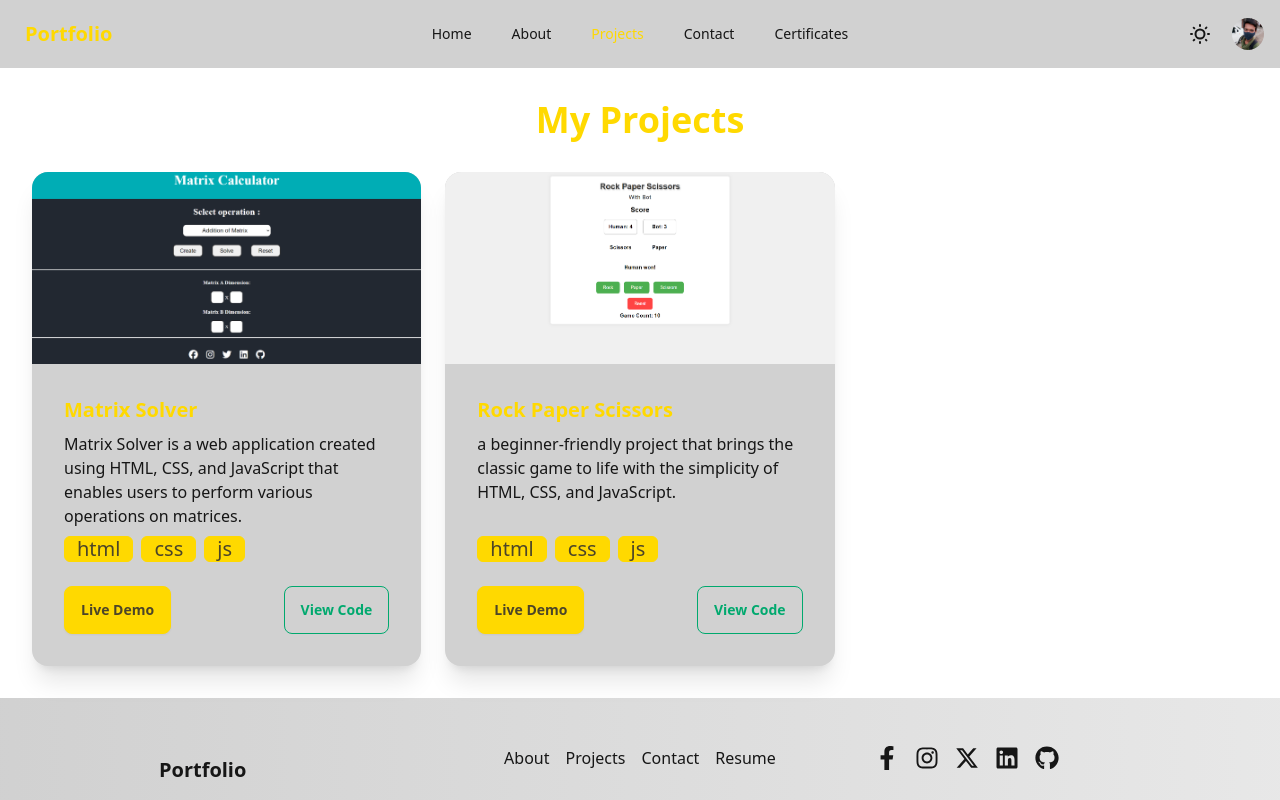
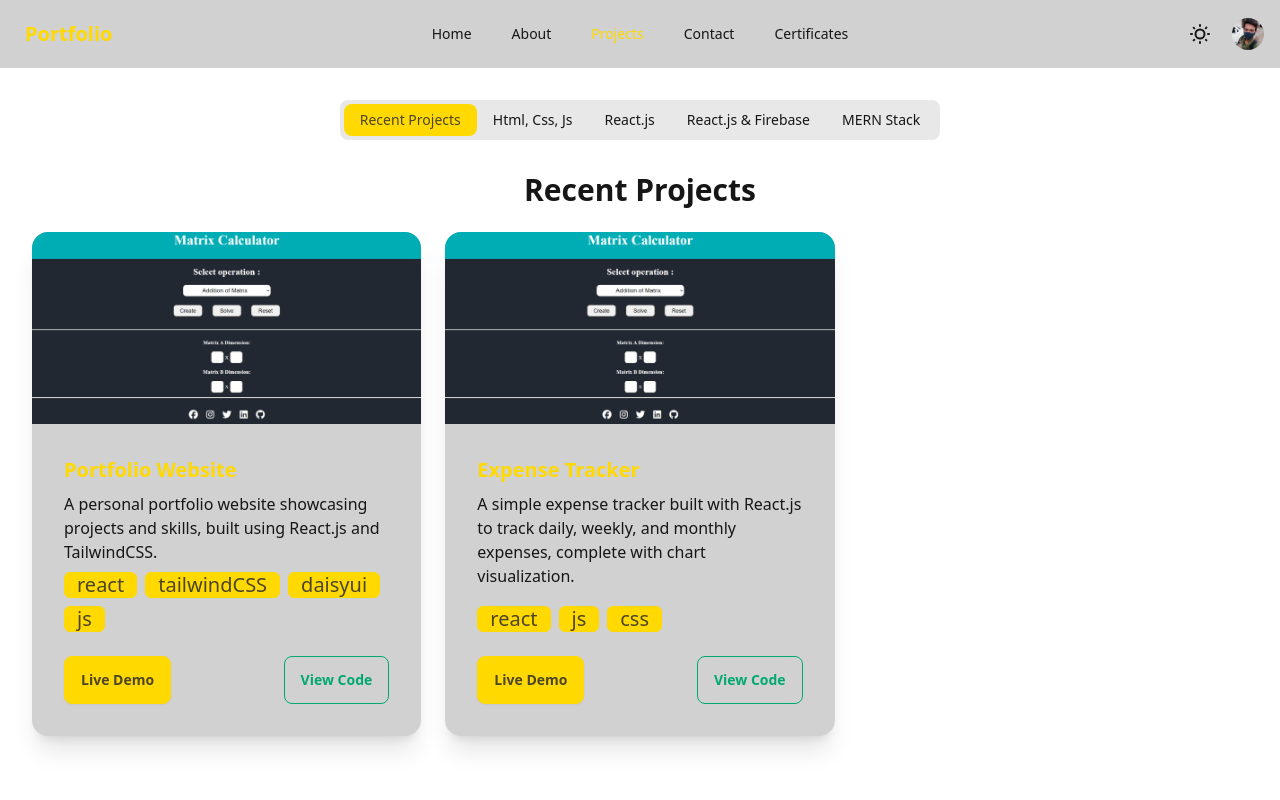
Before and after one commit to devmulkalwar/portfolio, a React (Vite) app: page /projects in a window 1280 px wide. Shown: the top 800 px of the page. Built offline with nearby package versions, Linux system fonts and the light colour scheme.

Commit message:
projects section modified

```diff
--- /dev/null
+++ b/src/Components/CertificateCard.jsx
@@ -0,0 +1,25 @@
+import React from 'react';
+
+const CertificateCard = ({ certificate }) => {
+  return (
+    <div className="card w-full bg-base-200 shadow-xl">
+      <figure>
+        <img className="h-48 object-cover w-full" src={certificate.image} alt={certificate.name} />
+      </figure>
+      <div className="card-body flex flex-col justify-between">
+        <h2 className="card-title">{certificate.name}</h2>
+        <div className="card-actions justify-end">
+          <button
+            className="btn btn-primary"
+            onClick={() => window.open(certificate.image, '_blank')}
+            download
+          >
+            Download Certificate
+          </button>
+        </div>
+      </div>
+    </div>
+  );
+};
+
+export default CertificateCard;
--- a/src/Components/Footer.jsx
+++ b/src/Components/Footer.jsx
@@ -3,10 +3,10 @@ import { socialLinks } from "../data/socialLinks"; // Make sure socialLinks is p
 
 const Footer = () => {
   return (
-    <div className="flex flex-col w-full py-12 bg-gradient-to-r from-base-300 to-base-200">
-      <div className="grid grid-cols-1 md:grid-cols-3 gap-8 text-center">
+    <div className="flex flex-col w-full py-4 bg-gradient-to-r from-base-300 to-base-200">
+      <div className="grid grid-cols-1 md:grid-cols-3 gap-8 text-center justify-center items-center">
         {/* Logo Section */}
-        <div className="flex justify-center ">
+        <div className="flex justify-center items-center ">
           <Link
             to="/"
             className="btn btn-ghost text-xl font-bold text-base-content"
@@ -16,7 +16,7 @@ const Footer = () => {
         </div>
 
         {/* Navigation Links */}
-        <div className="flex flex-col md:flex-row justify-center gap-4">
+        <div className="flex flex-col gap-4 md:flex-row justify-center ">
           <Link
             to="/about"
             className="link link-hover transition duration-300 ease-in-out transform hover:scale-105"
@@ -36,15 +36,15 @@ const Footer = () => {
             Contact
           </Link>
           <Link
-            to="/resume"
+            to="/certificates"
             className="link link-hover transition duration-300 ease-in-out transform hover:scale-105"
           >
-            Resume
+           Certificates
           </Link>
         </div>
 
         {/* Social Media Links */}
-        <div className="flex justify-center md:justify-start space-x-4 mt-4 md:mt-0">
+        <div className="flex justify-center items-center gap-4">
           {socialLinks.map((socialLink, index) => (
             <a
               key={index}
--- a/src/Pages/Certificates.jsx
+++ b/src/Pages/Certificates.jsx
@@ -1,9 +1,18 @@
-import React from 'react'
+import React from 'react';
+import { certificates } from '../data/certificates';// Assuming you have the certificates data in this file
+import CertificateCard from '../Components/CertificateCard';
 
 const Certificates = () => {
   return (
-    <div>Certificates</div>
-  )
-}
+    <div className="container mx-auto px-4 py-8">
+      <h1 className="text-3xl font-bold text-center mb-8">My Certificates</h1>
+      <div className="grid grid-cols-1 sm:grid-cols-2 md:grid-cols-3 lg:grid-cols-4 gap-6">
+        {certificates.map((certificate, index) => (
+          <CertificateCard key={index} certificate={certificate} />
+        ))}
+      </div>
+    </div>
+  );
+};
 
-export default Certificates
+export default Certificates;
--- a/src/Pages/Contact.jsx
+++ b/src/Pages/Contact.jsx
@@ -135,7 +135,7 @@ const Contact = () => {
               required
               className="textarea textarea-bordered resize-none focus:outline-none focus:ring-2 focus:ring-primary focus:border-transparent"
               placeholder="Your Message"
-              rows="4" // Fixed height
+              rows="3" // Fixed height
             />
           </div>
 
--- a/src/Pages/Projects.jsx
+++ b/src/Pages/Projects.jsx
@@ -1,15 +1,41 @@
-import React from 'react';
+import React, { useState } from 'react';
 import { projects } from '../data/projects';
 import ProjectCard from '../Components/ProjectCard';
 
 const Projects = () => {
+  // State to manage the active tab
+  const [activeTab, setActiveTab] = useState(projects[0].projectCategory); // Default to the first category
+
+  // Handler to switch tabs
+  const handleTabChange = (category) => {
+    setActiveTab(category);
+  };
+
   return (
-    <div className="flex flex-grow flex-col justify-center items-center mx-8  py-8">
-      <h1 className="text-4xl font-bold text-center text-primary mb-8">My Projects</h1>
+    <div className="flex flex-grow flex-col justify-center items-center mx-8 py-8">
+      {/* Tabs for project categories */}
+      <div className="tabs tabs-boxed mb-8">
+        {projects.map((category, index) => (
+          <a
+            key={index}
+            className={`tab ${activeTab === category.projectCategory ? 'tab-active' : ''}`}
+            onClick={() => handleTabChange(category.projectCategory)}
+          >
+            {category.projectCategory}
+          </a>
+        ))}
+      </div>
+
+      {/* Render projects based on the active tab */}
+      {projects
+        .filter((category) => category.projectCategory === activeTab)
+        .map((filteredCategory, index) => (
+          <div key={index} className="mb-16 w-full">
+            <h2 className="text-3xl font-semibold text-center  mb-6">{filteredCategory.projectCategory}</h2>
             <div className="grid grid-cols-1 md:grid-cols-2 lg:grid-cols-3 gap-6">
-        {projects.map((project, index) => (
+              {filteredCategory.categoryProjects.map((project, projectIndex) => (
                 <ProjectCard
-            key={index}
+                  key={projectIndex}
                   title={project.title}
                   description={project.description}
                   image={project.image}
@@ -20,6 +46,8 @@ const Projects = () => {
               ))}
             </div>
           </div>
+        ))}
+    </div>
   );
 };
 
--- /dev/null
+++ b/src/data/certificates.js
@@ -0,0 +1,22 @@
+export const certificates = [
+    {
+        name: "Frontend Development with React",
+        image: "https://example.com/certificates/react-frontend-development.png"
+    },
+    {
+        name: "Full Stack Web Development",
+        image: "https://example.com/certificates/full-stack-web-development.png"
+    },
+    {
+        name: "JavaScript Algorithms and Data Structures",
+        image: "https://example.com/certificates/js-algorithms-data-structures.png"
+    },
+    {
+        name: "MongoDB for Developers",
+        image: "https://example.com/certificates/mongodb-for-developers.png"
+    },
+    {
+        name: "Node.js Microservices",
+        image: "https://example.com/certificates/nodejs-microservices.png"
+    }
+];
--- a/src/data/projects.js
+++ b/src/data/projects.js
@@ -1,7 +1,32 @@
 import matrixImg from "../assets/Images/matrixSolverImage.png";
-import rockPaperImg from "../assets/Images/rockPaperImage.png";
+
 export const projects = [
-
+  {
+    projectCategory: "Recent Projects",
+    categoryProjects: [
+      {
+        title: "Portfolio Website",
+        description:
+          "A personal portfolio website showcasing projects and skills, built using React.js and TailwindCSS.",
+        image: matrixImg, // Replaced with matrixImg
+        liveLink: "https://portfolio-website-example.com",
+        repoLink: "https://github.com/example/portfolio-website",
+        tags: ["react", "tailwindCSS", "daisyui", "js"],
+      },
+      {
+        title: "Expense Tracker",
+        description:
+          "A simple expense tracker built with React.js to track daily, weekly, and monthly expenses, complete with chart visualization.",
+        image: matrixImg, // Replaced with matrixImg
+        liveLink: "https://expense-tracker-example.com",
+        repoLink: "https://github.com/example/expense-tracker",
+        tags: ["react", "js", "css"],
+      },
+    ],
+  },
+  {
+    projectCategory: "Html, Css, Js",
+    categoryProjects: [
       {
         title: "Matrix Solver",
         description:
@@ -14,10 +39,82 @@ export const projects = [
       {
         title: "Rock Paper Scissors",
         description:
-      "a beginner-friendly project that brings the classic game to life with the simplicity of HTML, CSS, and JavaScript.",
-    image: rockPaperImg,
+          "A beginner-friendly project that brings the classic game to life with the simplicity of HTML, CSS, and JavaScript.",
+        image: matrixImg,
         liveLink: "https://devmulkalwar.github.io/rock-paper-scissors/",
         repoLink: "https://github.com/devmulkalwar/rock-paper-scissors",
         tags: ["html", "css", "js"],
       },
+    ],
+  },
+  {
+    projectCategory: "React.js",
+    categoryProjects: [
+      {
+        title: "E-Commerce Store",
+        description:
+          "A fully functional e-commerce web app built with React.js that includes product listings, a shopping cart, and checkout functionality.",
+        image: matrixImg,
+        liveLink: "https://ecommerce-store-example.com",
+        repoLink: "https://github.com/example/ecommerce-store",
+        tags: ["react", "css", "js", "api"],
+      },
+      {
+        title: "Weather Dashboard",
+        description:
+          "A React.js app that fetches weather data from an API and displays current and forecasted weather for any location.",
+        image: matrixImg, // Replaced with matrixImg
+        liveLink: "https://weather-dashboard-example.com",
+        repoLink: "https://github.com/example/weather-dashboard",
+        tags: ["react", "api", "js", "css"],
+      },
+    ],
+  },
+  {
+    projectCategory: "React.js & Firebase",
+    categoryProjects: [
+      {
+        title: "Chat Application",
+        description:
+          "A real-time chat application built using React.js and Firebase, allowing users to send and receive messages instantly.",
+        image: matrixImg, // Replaced with matrixImg
+        liveLink: "https://chat-app-example.com",
+        repoLink: "https://github.com/example/chat-app",
+        tags: ["react", "firebase", "js", "css"],
+      },
+      {
+        title: "Todo App with Authentication",
+        description:
+          "A task management app built with React.js and Firebase authentication that allows users to manage their tasks after signing in.",
+        image: matrixImg, // Replaced with matrixImg
+        liveLink: "https://todo-app-example.com",
+        repoLink: "https://github.com/example/todo-app",
+        tags: ["react", "firebase", "auth", "js"],
+      },
+    ],
+  },
+  {
+    projectCategory: "MERN Stack",
+    categoryProjects: [
+      {
+        title: "Blog Application",
+        description:
+          "A full-stack blog application using MongoDB, Express, React, and Node.js (MERN) where users can create, edit, and delete blog posts.",
+        image: matrixImg, // Replaced with matrixImg
+        liveLink: "https://mern-blog-app-example.com",
+        repoLink: "https://github.com/example/mern-blog-app",
+        tags: ["mongoDB", "express", "react", "node.js"],
+      },
+      {
+        title: "Social Media App",
+        description:
+          "A social media platform built with the MERN stack, allowing users to post updates, like, comment, and follow other users.",
+        image: matrixImg, // Replaced with matrixImg
+        liveLink: "https://mern-social-media-app-example.com",
+        repoLink: "https://github.com/example/mern-social-media-app",
+        tags: ["mongoDB", "express", "react", "node.js"],
+      },
+    ],
+  },
+
 ];
```
Lines whose indentation alone changed are shown as unchanged.
